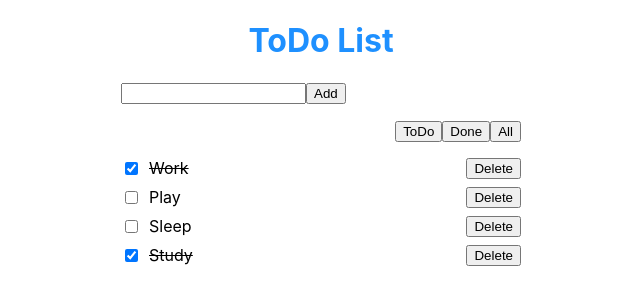
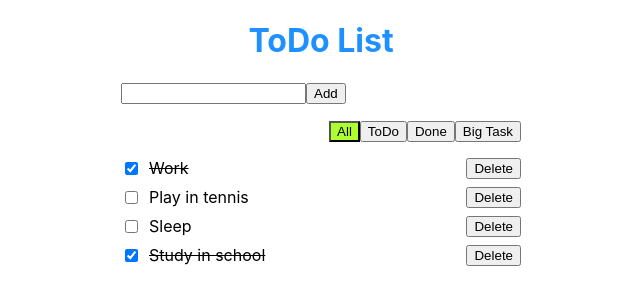
Before and after one commit to kudriashova-ag/react-app-421, a React (Create React App) app: page / in a window 1280 px wide. Shown: the top 304 px of the page, without its empty margins (319-959 px from the left). Built offline with nearby package versions, Linux system fonts and the light colour scheme.

Commit message:
filter, useEffect

```diff
--- a/src/App.css
+++ b/src/App.css
@@ -23,3 +23,12 @@
 .item button{
   margin-left: auto;
 }
+
+.error{
+  color: red;
+  font-size: 0.8em;
+}
+
+button.active{
+  background-color: greenyellow;
+}
--- a/src/components/example/Example.jsx
+++ b/src/components/example/Example.jsx
@@ -1,8 +1,26 @@
-import React, { useState } from "react";
+import React, { useEffect, useState } from "react";
 
 const Example = () => {
   const [i, setI] = useState(0);
   const [visibleDiv, setVisibleDiv] = useState(true);
+  const [users, setUsers] = useState(["Tom", "Bob", "Alice"]);
+
+
+/*   useEffect(() => {
+    // викликлається кожного разу при оновлені компонента
+    console.log("useEffect");
+  }); */
+
+  /* useEffect(() => {
+    // викликлається один раз при монтуванні компонента
+    console.log("useEffect");
+  }, []); */
+
+
+  useEffect(() => {
+    // викликлається один раз при монтуванні компонента
+    console.log("useEffect");
+  }, [visibleDiv, i]);
 
   const handleClick = () => {
     setVisibleDiv(!visibleDiv);
@@ -16,7 +34,7 @@ const Example = () => {
     setI(i - 1);
   };
 
-  const [users, setUsers] = useState(["Tom", "Bob", "Alice"]);
+
   const addUser = () => {
       setUsers([...users, "John"]);
 
@@ -28,16 +46,15 @@ const Example = () => {
       {users.map((user) => (
         <div key={user}>{user}</div>
       ))}
-    <button onClick={addUser}>Add</button>
-
+      <button onClick={addUser}>Add users</button>
 
       <hr />
-      <button onClick={handleClick}>Click Me</button>
+      <button onClick={handleClick}>Click Me visibleDiv</button>
       {visibleDiv && <div>Lorem ipsum dolor sit amet.</div>}
 
       <hr />
       <button onClick={increment}>+</button>
-      <span>{i}</span>
+      <span>i: {i}</span>
       <button onClick={decrement}>-</button>
     </div>
   );
--- a/src/components/todo/ToDoAdd.jsx
+++ b/src/components/todo/ToDoAdd.jsx
@@ -2,11 +2,29 @@ import React, { useState } from "react";
 
 const ToDoAdd = ({ addTask }) => {
   const [newTitle, setNewTitle] = useState('');
+  const [error, setError] = useState(false);
+
+  const clickHandler = () => {
+    if(newTitle.trim().length === 0){
+      setError(true);
+      return;
+    }
+    addTask(newTitle);
+    setNewTitle('');
+    setError(false);
+  }
+
+
 
   return (
     <div className="add-item">
-      <input type="text" value={newTitle} onChange={(e) => { setNewTitle(e.target.value) }} />
-      <button onClick={() => addTask(newTitle)}>Add</button>
+      <input type="text"
+        value={newTitle}
+        onChange={(e) => { setNewTitle(e.target.value) }}
+        onKeyDown={(e) => { if (e.key === 'Enter') { clickHandler() } } } />
+
+      <button onClick={clickHandler}>Add</button>
+      {error && <div className="error">Please enter a task</div>}
     </div>
   );
 };
--- a/src/components/todo/ToDoFilter.jsx
+++ b/src/components/todo/ToDoFilter.jsx
@@ -1,13 +1,15 @@
 import React from 'react';
 
-const ToDoFilter = () => {
-    return (
-      <div className="filter">
-        <button>ToDo</button>
-        <button>Done</button>
-        <button>All</button>
-      </div>
-    );
-}
+const ToDoFilter = ({ filter, setFilter, filterMap }) => {
+  const filterKeys = Object.keys(filterMap);
+  // console.log(filterKeys);
+
+  return (
+    <div className="filter">
+      {filterKeys.map((key) => <button key={key} onClick={() => setFilter(key)} className={filter === key ? "active" : ""}>{key}</button>)}
+
+    </div>
+  );
+};
 
 export default ToDoFilter;
--- a/src/components/todo/ToDoItem.jsx
+++ b/src/components/todo/ToDoItem.jsx
@@ -1,13 +1,43 @@
-import React from "react";
+import React, { useState } from "react";
 
-const ToDoItem = ({ task }) => {
-  return (
+const ToDoItem = ({ task, deleteTask, changeDone, changeTitle }) => {
+  const [isEditing, setIsEditing] = useState(false);
+  const [newTitle, setNewTitle] = useState(task.title);
+
+  const clickHandler = () => {
+    setIsEditing(false);
+    changeTitle(task.id, newTitle);
+  };
+
+  const normalTemplate = (
     <div className="item">
-      <input type="checkbox" defaultChecked={task.done} />
-      {task.done ? <del>{task.title}</del> : task.title}
-      <button>Delete</button>
+
+      <input
+        type="checkbox"
+        checked={task.done}
+        onChange={() => changeDone(task.id)}
+      />
+
+      <span onClick={() => setIsEditing(true)}>
+        {task.done ? <del>{task.title}</del> : task.title}
+      </span>
+
+      <button onClick={() => deleteTask(task.id)}>Delete</button>
     </div>
   );
+
+  const editTemplate = (
+    <div className="item">
+      <input
+        type="text"
+        value={newTitle}
+        onChange={(e) => setNewTitle(e.target.value)}
+      />
+      <button onClick={clickHandler}>Save</button>
+    </div>
+  );
+
+  return isEditing ? editTemplate : normalTemplate;
 };
 
 export default ToDoItem;
--- a/src/components/todo/ToDoList.jsx
+++ b/src/components/todo/ToDoList.jsx
@@ -1,11 +1,35 @@
-import React, { useState } from "react";
+import React, { useEffect, useState } from "react";
 import ToDoAdd from "./ToDoAdd";
 import ToDoFilter from "./ToDoFilter";
 import ToDoItem from "./ToDoItem";
 import list from "./data";
+// import test from  "../../images/1.png";
+
+const filterMap = {
+  All: () => true,
+  ToDo: (task) => !task.done,
+  Done: (task) => task.done,
+  "Big Task": (task) => task.title.length > 5,
+};
 
 const ToDoList = () => {
   const [tasks, setTasks] = useState(list);
+  const [filter, setFilter] = useState("All");
+
+  useEffect(() => {
+    const data = localStorage.getItem("tasks");
+    setTasks(data ? JSON.parse(data) : list);
+    const filterData = localStorage.getItem("filter");
+    setFilter(filterData ? filterData : "All");
+  }, []);
+
+  useEffect(() => {
+    localStorage.setItem("tasks", JSON.stringify(tasks));
+  }, [tasks]);
+
+  useEffect(() => {
+    localStorage.setItem("filter", filter);
+  }, [filter]);
 
   const addTask = (title) => {
     setTasks([
@@ -14,16 +38,53 @@ const ToDoList = () => {
     ]);
   };
 
+  const deleteTask = (id) => {
+    const newTasks = tasks.filter((item) => item.id !== id);
+    setTasks(newTasks);
+  };
+
+  const changeDone = (id) => {
+    const newTasks = tasks.map((task) => {
+      if (task.id === id) {
+        return { ...task, done: !task.done };
+      }
+      return task;
+    });
+    setTasks(newTasks);
+  };
+
+  const changeTitle = (id, title) => {
+    const newTasks = tasks.map((task) => {
+      if (task.id === id) {
+        return { ...task, title: title }; // зміна назви
+      }
+      return task;
+    });
+    setTasks(newTasks);
+  };
+
   return (
     <div>
       <h1 className="welcome">ToDo List</h1>
 
+      {/* <img src={test} alt="test" /> */}
+
       <div className="todo-list">
         <ToDoAdd addTask={addTask} />
-        <ToDoFilter />
+        <ToDoFilter
+          filter={filter}
+          setFilter={setFilter}
+          filterMap={filterMap}
+        />
         <div className="list">
-          {tasks.map((item) => (
-            <ToDoItem task={item} key={item.id} />
+          {tasks.filter(filterMap[filter]).map((item) => (
+            <ToDoItem
+              task={item}
+              key={item.id}
+              deleteTask={deleteTask}
+              changeDone={changeDone}
+              changeTitle={changeTitle}
+            />
           ))}
         </div>
       </div>
--- a/src/components/todo/data.js
+++ b/src/components/todo/data.js
@@ -1,8 +1,8 @@
 const list = [
     { id: 1, title: "Work", done: true },
-    { id: 2, title: "Play", done: false },
-    { id: 3, title: "Sleep", done: false },
-    { id: 4, title: "Study", done: true }
+    { id: 2, title: "Play in tennis", done: false },
+    { id: 3, title: "Sleep", done: false},
+    { id: 4, title: "Study in school", done:true }
 ];
 
 export default list;
```
Also changed, not shown: src/images/1.png (added).
